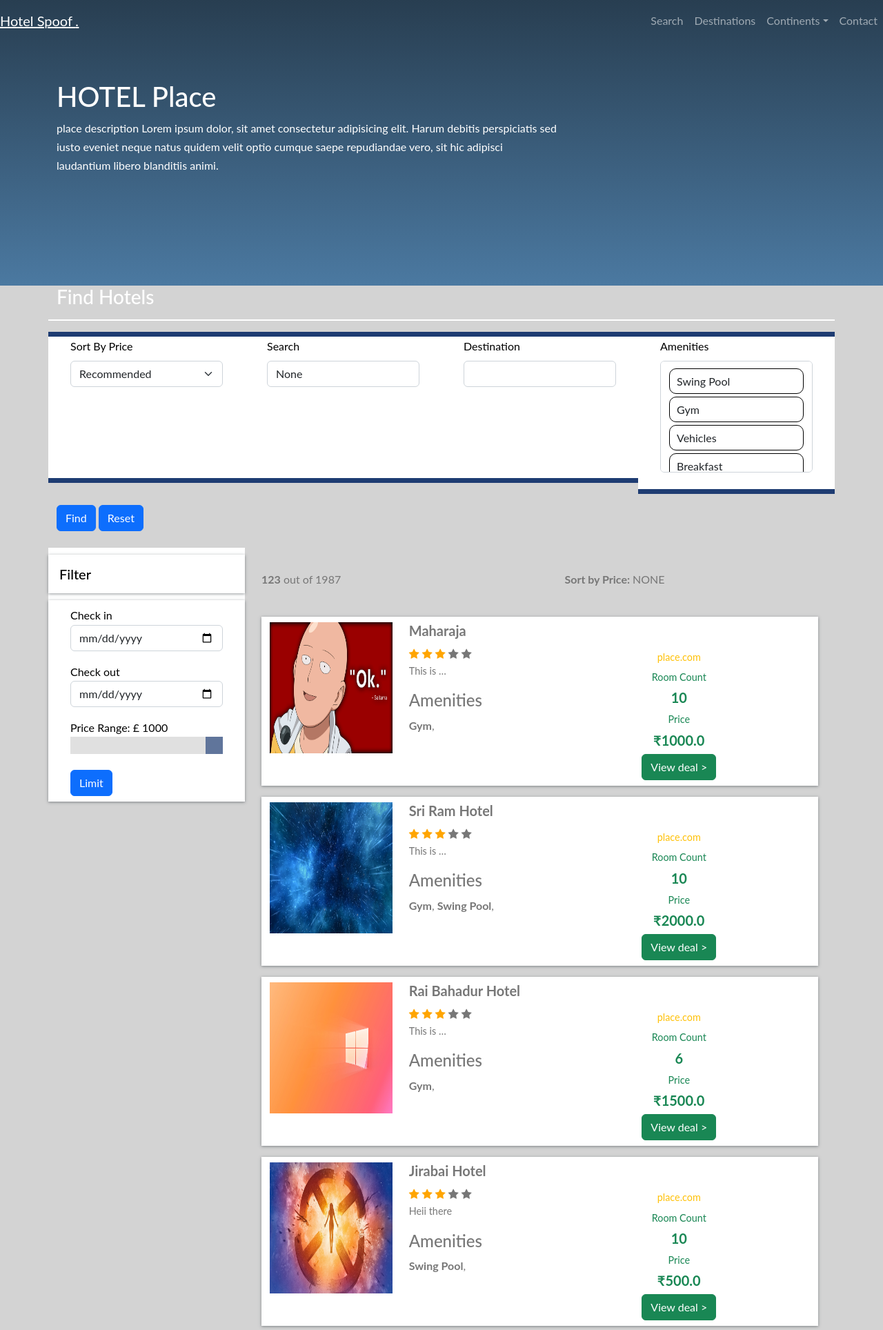
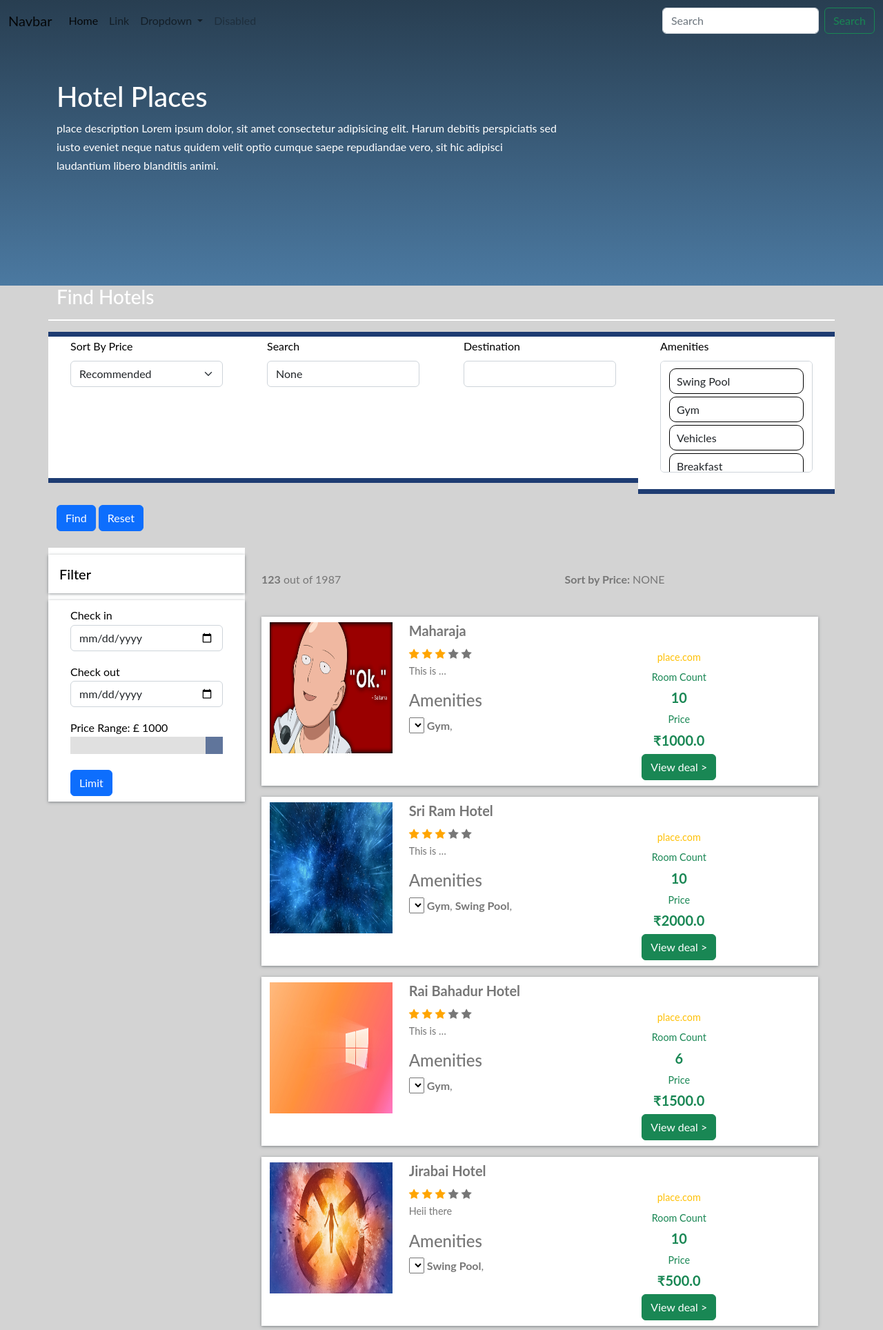
Before and after one commit to rampravesh22/HotelApp, a Django app: page / in a window 1280 px wide. Shown: the top 1928 px of the page at 69% size. Run offline with Django 4.2, Linux system fonts and the light colour scheme; data comes from the database, SQL or seed files in the repository; both versions use the stored data as it was after the commit; lists and menus that the app fills with data are empty; some libraries are stand-ins or nearby versions.

Commit message:
Chnages in hotel app

```diff
--- a/home/templates/home/home.html
+++ b/home/templates/home/home.html
@@ -1,40 +1,46 @@
 {% extends 'home/base.html' %}
 {% block base %}
 <!-- jumbotron and nav -->
-<section class="colorful jumbotron mb-0" role="banner">
-    <nav class="navbar navbar-expand-lg justify-content-between navbar-dark" role="navigation">
-        <div class="navbar-brand">
-            <a href="index.html">Hotel Spoof
-                <em>.</em>
-            </a>
-        </div>
-        <button class="navbar-toggler" type="button" data-toggle="collapse" data-target="#navbarNav"
-            aria-controls="navbarNav" aria-expanded="false" aria-label="Toggle navigation">
+<section class="px-5 colorful jumbotron mb-0" role="banner">
+    <nav class="navbar navbar-expand-lg bg-transparent" style="color:red;">
+        <div class="container-fluid">
+            <a class="navbar-brand" href="#">Navbar</a>
+            <button class="navbar-toggler" type="button" data-bs-toggle="collapse"
+                data-bs-target="#navbarSupportedContent" aria-controls="navbarSupportedContent" aria-expanded="false"
+                aria-label="Toggle navigation">
                 <span class="navbar-toggler-icon"></span>
             </button>
-        <div class="col-lg-6 text-right menu-1 collapse navbar-collapse justify-content-end" id="navbarNav">
-            <ul class="navbar-nav">
+            <div class="collapse navbar-collapse" id="navbarSupportedContent">
+                <ul class="navbar-nav me-auto mb-2 mb-lg-0">
                     <li class="nav-item">
-                    <a class="nav-link" href="pricing.html">Search</a>
+                        <a class="nav-link active" aria-current="page" href="#">Home</a>
                     </li>
                     <li class="nav-item">
-                    <a class="nav-link" href="destination.html">Destinations</a>
+                        <a class="nav-link" href="#">Link</a>
                     </li>
                     <li class="nav-item dropdown">
-                    <a class="nav-link dropdown-toggle" href="#" id="navbarDropdown" role="button"
-                        data-toggle="dropdown" aria-haspopup="true" aria-expanded="false">Continents</a>
-                    <div class="dropdown-menu" aria-labelledby="navbarDropdown">
-                        <a class="dropdown-item" href="continent.html">Europe</a>
-                        <a class="dropdown-item" href="continent.html">Asia</a>
-                        <div class="dropdown-divider"></div>
-                        <a class="dropdown-item" href="continent.html">America</a>
-                        <a class="dropdown-item" href="continent.html">Canada</a>
-                    </div>
+                        <a class="nav-link dropdown-toggle" href="#" role="button" data-bs-toggle="dropdown"
+                            aria-expanded="false">
+                            Dropdown
+                        </a>
+                        <ul class="dropdown-menu">
+                            <li><a class="dropdown-item" href="#">Action</a></li>
+                            <li><a class="dropdown-item" href="#">Another action</a></li>
+                            <li>
+                                <hr class="dropdown-divider">
+                            </li>
+                            <li><a class="dropdown-item" href="#">Something else here</a></li>
+                        </ul>
                     </li>
                     <li class="nav-item">
-                    <a class="nav-link" href="contact.html">Contact</a>
+                        <a class="nav-link disabled">Disabled</a>
                     </li>
                 </ul>
+                <form class="d-flex" role="search">
+                    <input class="form-control me-2" type="search" placeholder="Search" aria-label="Search">
+                    <button class="btn btn-outline-success" type="submit">Search</button>
+                </form>
+            </div>
         </div>
     </nav>
 
@@ -42,7 +48,7 @@
 
         <div class="row mt-2 justify-content-between">
             <div class="col-md-8 text-white align-self-center mb-2 p-4">
-                <h1>HOTEL Place</h1>
+                <h1>Hotel Places</h1>
                 <span class="">place description Lorem ipsum dolor, sit amet consectetur adipisicing elit. Harum
                     debitis perspiciatis sed iusto
                     eveniet neque natus quidem velit optio cumque saepe repudiandae vero, sit hic adipisci laudantium
@@ -192,6 +198,7 @@
                         <p>
 
                             <h4>Amenities</h4>
+                            <select name="amen" id=""></select>
                             {% for amenity in hotel.amenities.all %}
                             <strong>{{amenity.amenity_name}}</strong>,
                             {% endfor %}
--- a/home/templates/home/javascript.html
+++ b/home/templates/home/javascript.html
@@ -11,4 +11,3 @@
 <script src="{% static 'home/js/popper.min.js' %}" defer></script>
 <script src="{% static 'home/js/bootstrap.min.js' %}" defer></script>
 <script src="{% static 'home/js/core.js' %}" defer></script>
-<script src="{% static 'home/js/fontawesome.min.js' %}" defer></script>
--- a/home/views.py
+++ b/home/views.py
@@ -93,19 +93,23 @@ def hotel_detail(request, uid):
     if request.method == "POST":
         checkin = request.POST.get('checkin')
         checkout = request.POST.get('checkout')
-        print("*********************************************************")
-        print("*********************************************************")
+        if checkin > checkout:
+            messages.warning(request, "Enter proper date to book !")
+            return redirect(request.META.get('HTTP_REFERER'))
+        s = HotelBooking(hotel=hotel, user=request.user,
+                         start_date=checkin, end_date=checkout, booking_type="Prepaid")
         hotel = Hotel.objects.get(uid=uid)
+
+        total_booked = 0
+        if s.start_date > total_booked:
+            messages.warning(request, "Please select proper date")
+            return redirect(request.META.get('HTTP_REFERER'))
 
         if not check_booking(checkin, checkout, uid, hotel.room_count):
             messages.warning(
                 request, "Sorry, No room is available in between thsese dates!")
             return redirect(request.META.get('HTTP_REFERER'))
-        s = HotelBooking(
-            hotel=hotel, user=request.user, start_date=checkin, end_date=checkout, booking_type="Prepaid")
-        if s.start_date > s.end_date:
-            messages.warning(request, "Please select proper date")
-            return redirect(request.META.get('HTTP_REFERER'))
+
         s.save()
         messages.success(request, "Your booking has been completed")
         return redirect(request.META.get('HTTP_REFERER'))
```
Also changed, not shown: db.sqlite3. Lines whose indentation alone changed are shown as unchanged.
